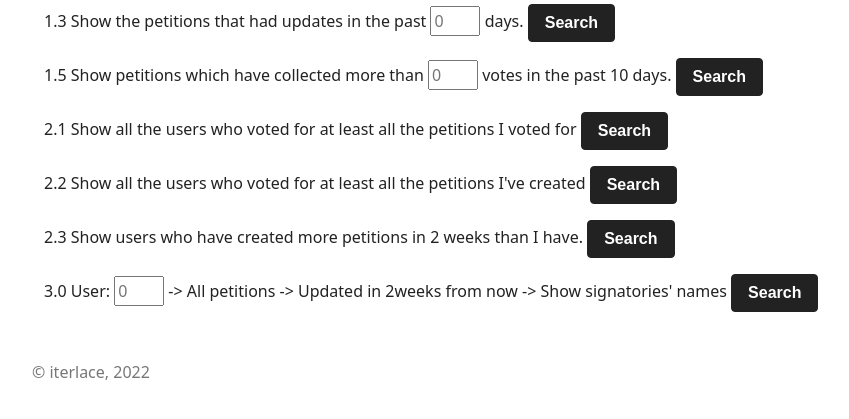
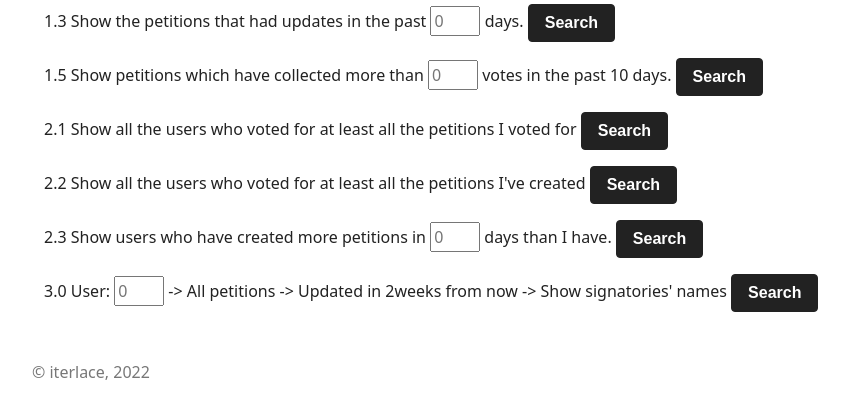
Before and after one commit to iterlace/isttp1, a Django app: template src/templates/statistics.html in a window 1280 px wide. Shown: the part 171-590 px from the top of the page, without its empty margins (50-899 px from the left). Run offline with Django 3.2, Linux system fonts and the light colour scheme; the template is opened without the code that fills it, so the values that code supplies are empty; some libraries are stand-ins or nearby versions; some web fonts are replaced.

Commit message:
statistics 2.3

```diff
--- a/src/templates/statistics.html
+++ b/src/templates/statistics.html
@@ -35,7 +35,9 @@
         </form>
 
         <form class="" action="{% url 'petition:statistics_4' %}">
-            <p>2.3  Show users who have created more petitions in 2 weeks than I have.
+            <p>2.3  Show users who have created more petitions in
+                <input style="width: 50px;" type="number" name="petitions_count" placeholder="0">
+                days than I have.
                 <button class="btn btn-dark" type="submit">Search</button>
             </p>
         </form>
```
Also changed, not shown: src/petition/views.py (+7 -1 lines).
